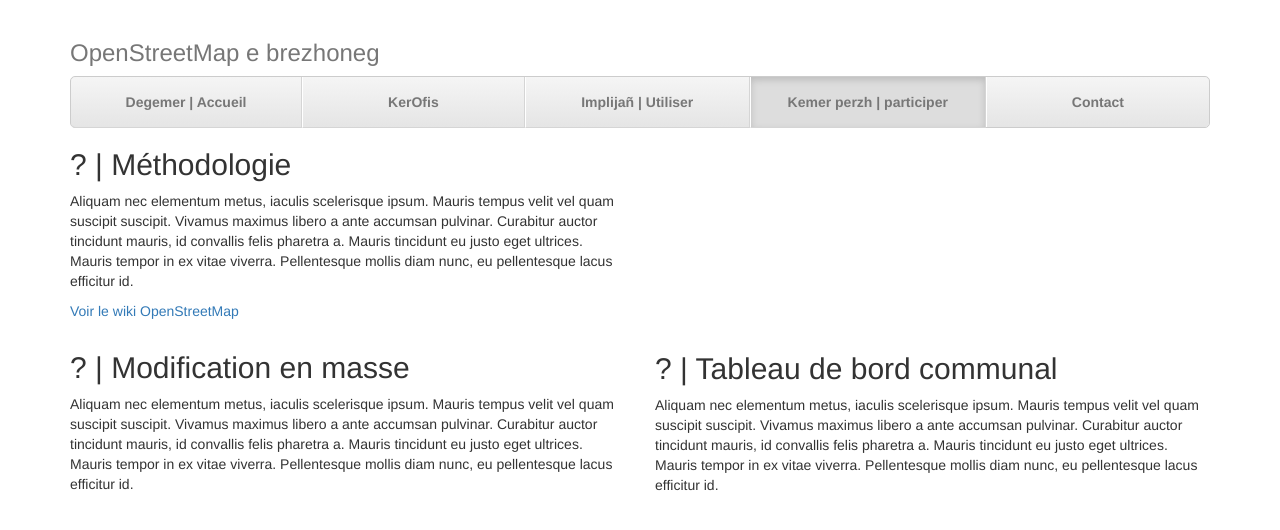
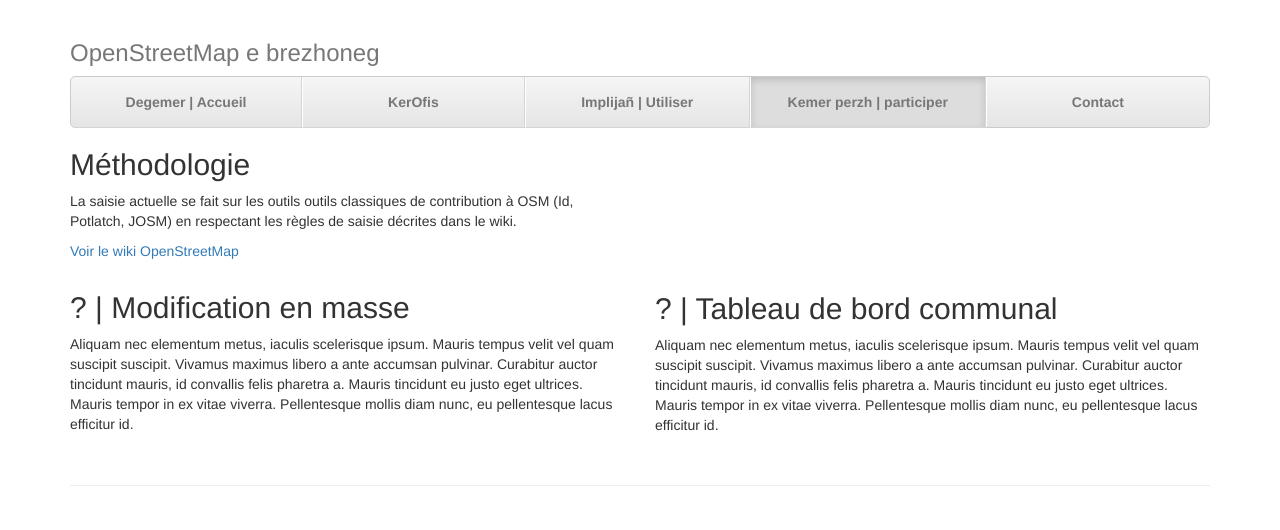
Before and after one commit to osm-bzh/www.openstreetmap.bzh, a plain HTML site: page kemerperzh.html in a window 1280 px wide. Shown: the top 530 px of the page. Drawn offline with Linux system fonts and the light colour scheme.

Commit message:
Update kemerperzh.html

```diff
--- a/kemerperzh.html
+++ b/kemerperzh.html
@@ -49,8 +49,8 @@
 
       <div class="row">
         <div class="col-md-6">
-          <h2>? | Méthodologie</h2>
-          <p>Aliquam nec elementum metus, iaculis scelerisque ipsum. Mauris tempus velit vel quam suscipit suscipit. Vivamus maximus libero a ante accumsan pulvinar. Curabitur auctor tincidunt mauris, id convallis felis pharetra a. Mauris tincidunt eu justo eget ultrices. Mauris tempor in ex vitae viverra. Pellentesque mollis diam nunc, eu pellentesque lacus efficitur id.</p>
+          <h2>Méthodologie</h2>
+          <p>La saisie actuelle se fait sur les outils outils classiques de contribution à OSM (Id, Potlatch, JOSM) en respectant les règles de saisie décrites dans le wiki.</p>
           <p><a href="http://wiki.openstreetmap.org/wiki/FR:Key:name:br">Voir le wiki OpenStreetMap</a></p>
         </div>
       </div>
```
